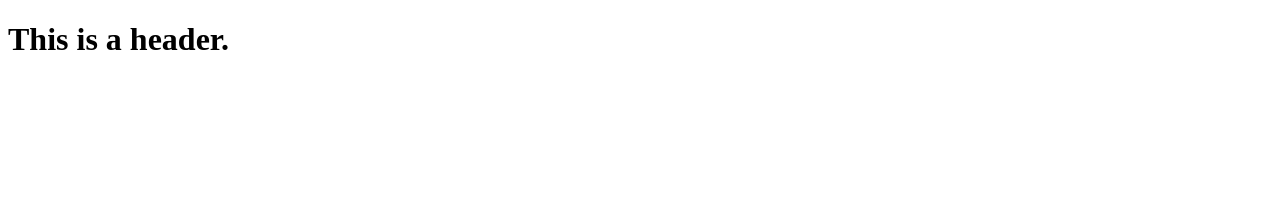
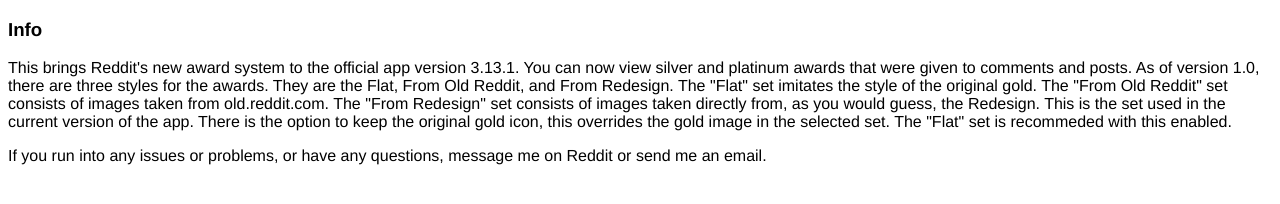
Before and after one commit to dwna/dwna.github.io, a plain HTML site: page repo/depictions/packages/com.dwna.newawardsforoldreddit/index.html in a window 1280 px wide. Drawn offline with Linux system fonts and the light colour scheme.

Commit message:
Update index.html

```diff
--- a/repo/depictions/packages/com.dwna.newawardsforoldreddit/index.html
+++ b/repo/depictions/packages/com.dwna.newawardsforoldreddit/index.html
@@ -9,9 +9,30 @@
 <meta name="viewport" content="width=device-width, minimum-scale=1.0, maximum-scale=1.0, user-scalable=no">
 <meta name="format-detection" content="telephone=no">
 <style>
-label {
-padding: 40px 20px ;
+* {
+	padding:24;
+	margin:48;
+	/*color: #fff;*/
+	font-family: helvetica;
 }
+
+body {
+	background-color: #ffffff;
+}
+a{
+	text-decoration: underline;
+}
+
+a:link,a:visited{
+	color: #008080;
+}
+a:hover{
+	color: #004d4d;
+}
+a:active{
+	color: #00b3b3;
+		}
+
 </style>
 
 
@@ -22,11 +43,23 @@ padding: 40px 20px ;
 <body>
 
 
-<h1>
-This is a header.
-</h1>
+<h3>
+Info
+</h3>
+
+<p>
+This brings Reddit's new award system to the official app version 3.13.1. You can now view silver and platinum awards that were given to comments and posts. As of version 1.0,
+there are three styles for the awards. They are the Flat, From Old Reddit, and From Redesign. The "Flat" set imitates the style of the original gold.
+The "From Old Reddit" set consists of images taken from old.reddit.com. The "From Redesign" set consists of images taken directly from, as you would guess, the Redesign.
+This is the set used in the current version of the app. There is the option to keep the original gold icon, this overrides the gold image in the selected set.
+The "Flat" set is recommeded with this enabled.
+</p>
+
+<p>
+If you run into any issues or problems, or have any questions, message me on Reddit or send me an email.
+</p>
+
 
 
 </body>
-
 </html>
```
